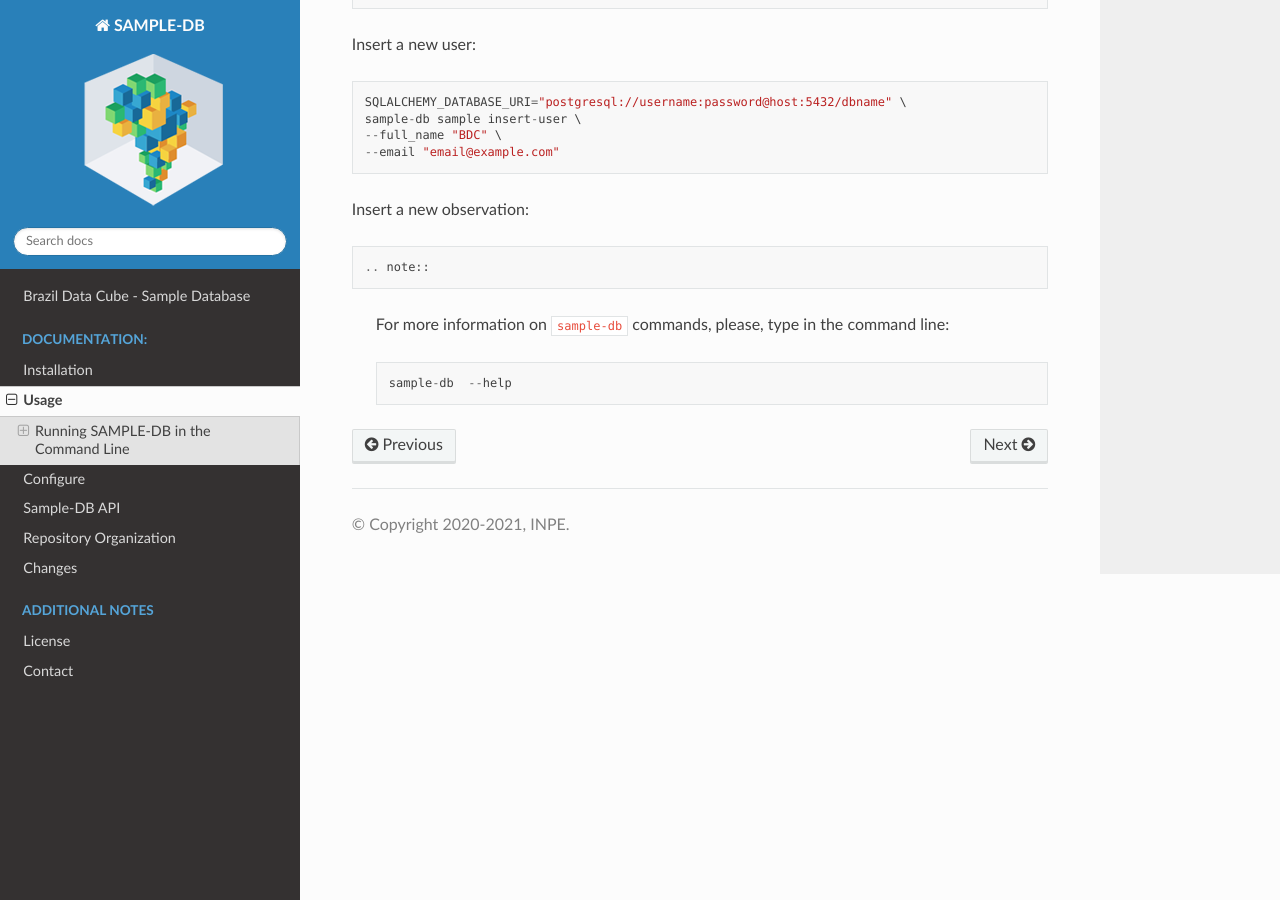
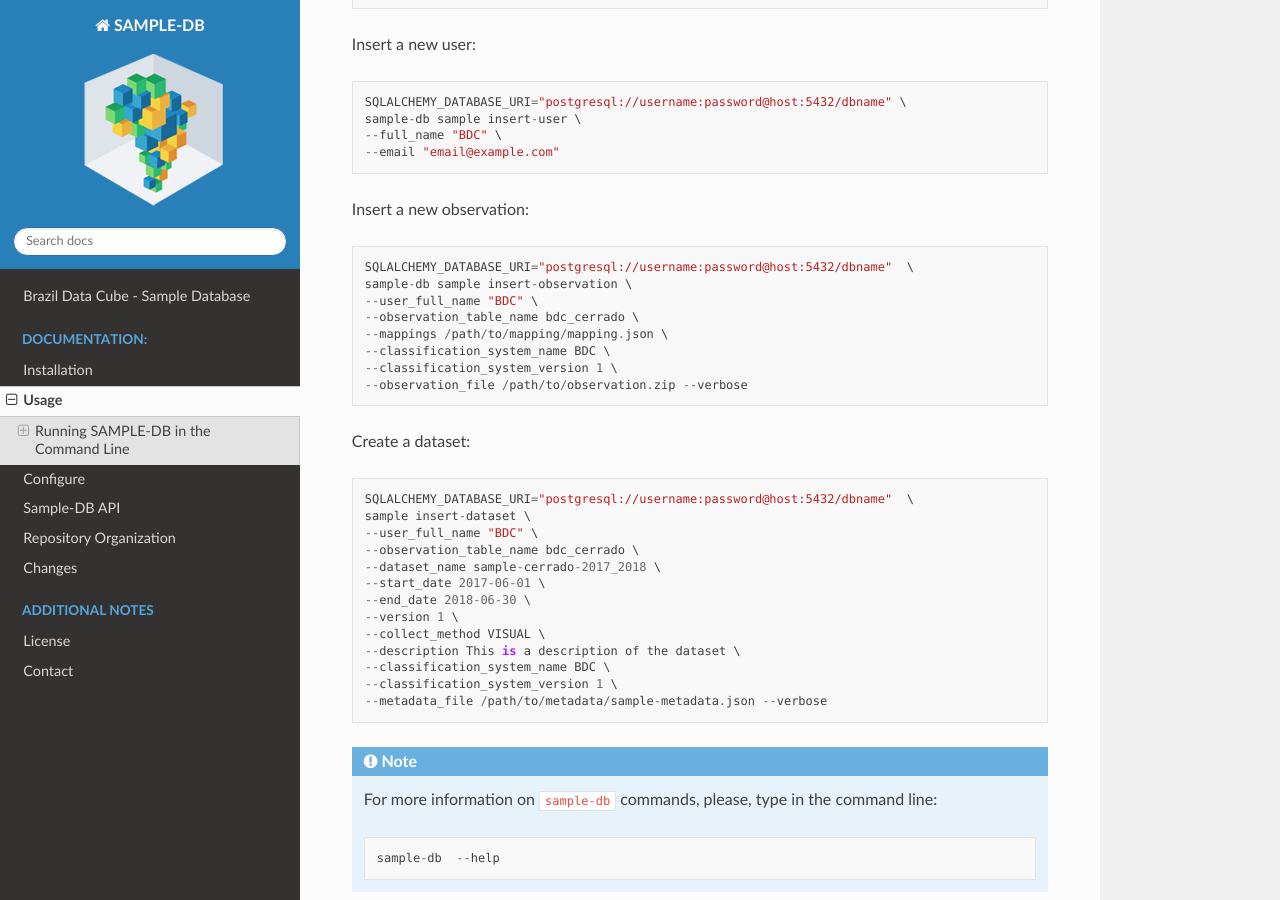
Before and after one commit to brazil-data-cube/sample-db, a Sphinx documentation site: the page built from docs/sphinx/usage.rst, in a window 1280 px wide and 900 px high, scrolled down 1503 px. Built offline with Sphinx 7.4.7 and the Read the Docs theme 2.0.0, drawn with Linux system fonts in a browser that asks for light colours.

Commit message:
update usage file

```diff
--- a/docs/sphinx/usage.rst
+++ b/docs/sphinx/usage.rst
@@ -73,6 +73,32 @@ Insert a new user::
 
 Insert a new observation::
 
+    SQLALCHEMY_DATABASE_URI="postgresql://username:password@host:5432/dbname"  \
+    sample-db sample insert-observation \
+    --user_full_name "BDC" \
+    --observation_table_name bdc_cerrado \
+    --mappings /path/to/mapping/mapping.json \
+    --classification_system_name BDC \
+    --classification_system_version 1 \
+    --observation_file /path/to/observation.zip --verbose
+
+Create a dataset::
+
+    SQLALCHEMY_DATABASE_URI="postgresql://username:password@host:5432/dbname"  \
+    sample insert-dataset \
+    --user_full_name "BDC" \
+    --observation_table_name bdc_cerrado \
+    --dataset_name sample-cerrado-2017_2018 \
+    --start_date 2017-06-01 \
+    --end_date 2018-06-30 \
+    --version 1 \
+    --collect_method VISUAL \
+    --description This is a description of the dataset \
+    --classification_system_name BDC \
+    --classification_system_version 1 \
+    --metadata_file /path/to/metadata/sample-metadata.json --verbose
+
+
 .. note::
 
     For more information on ``sample-db`` commands, please, type in the command line::
```
